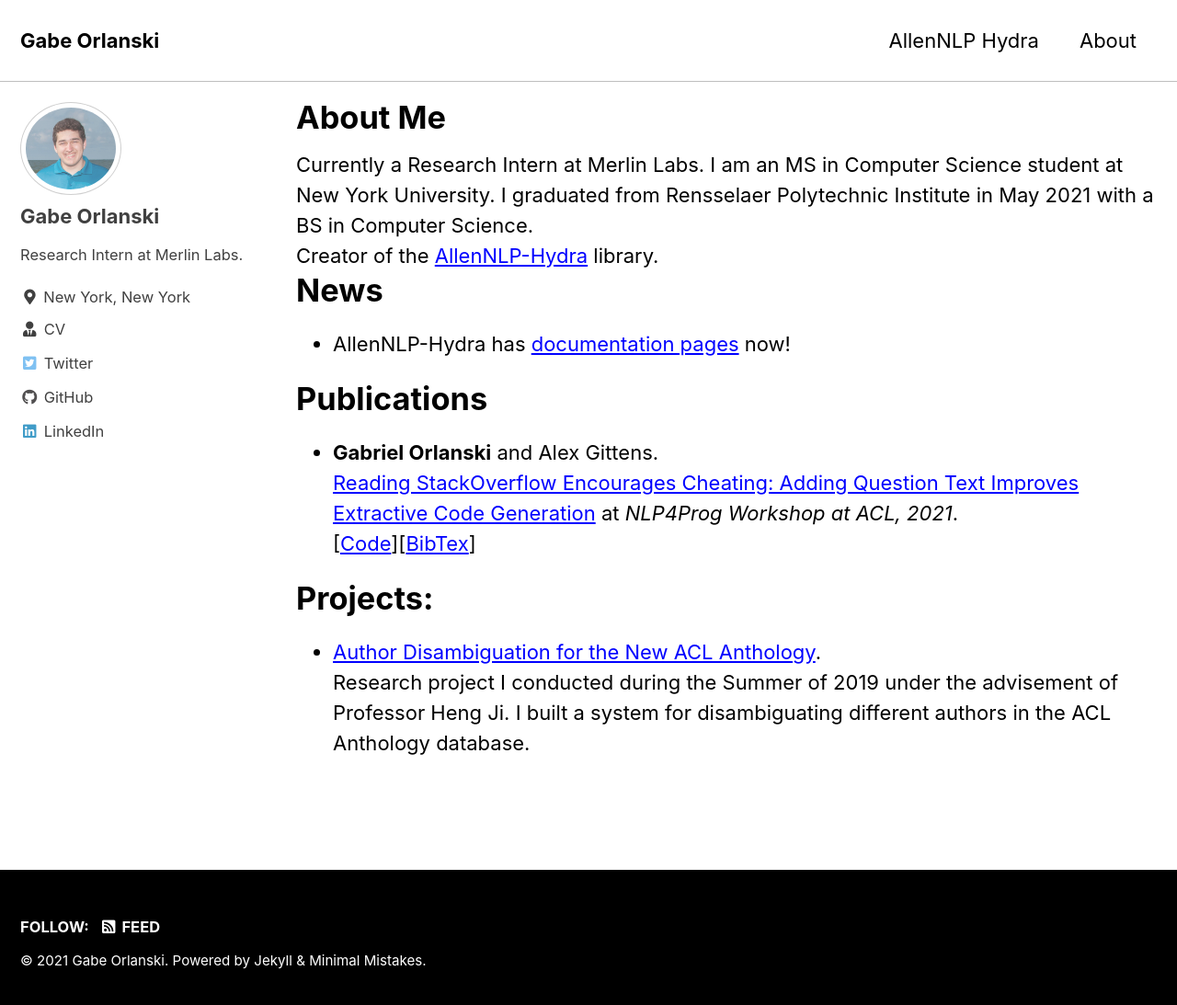
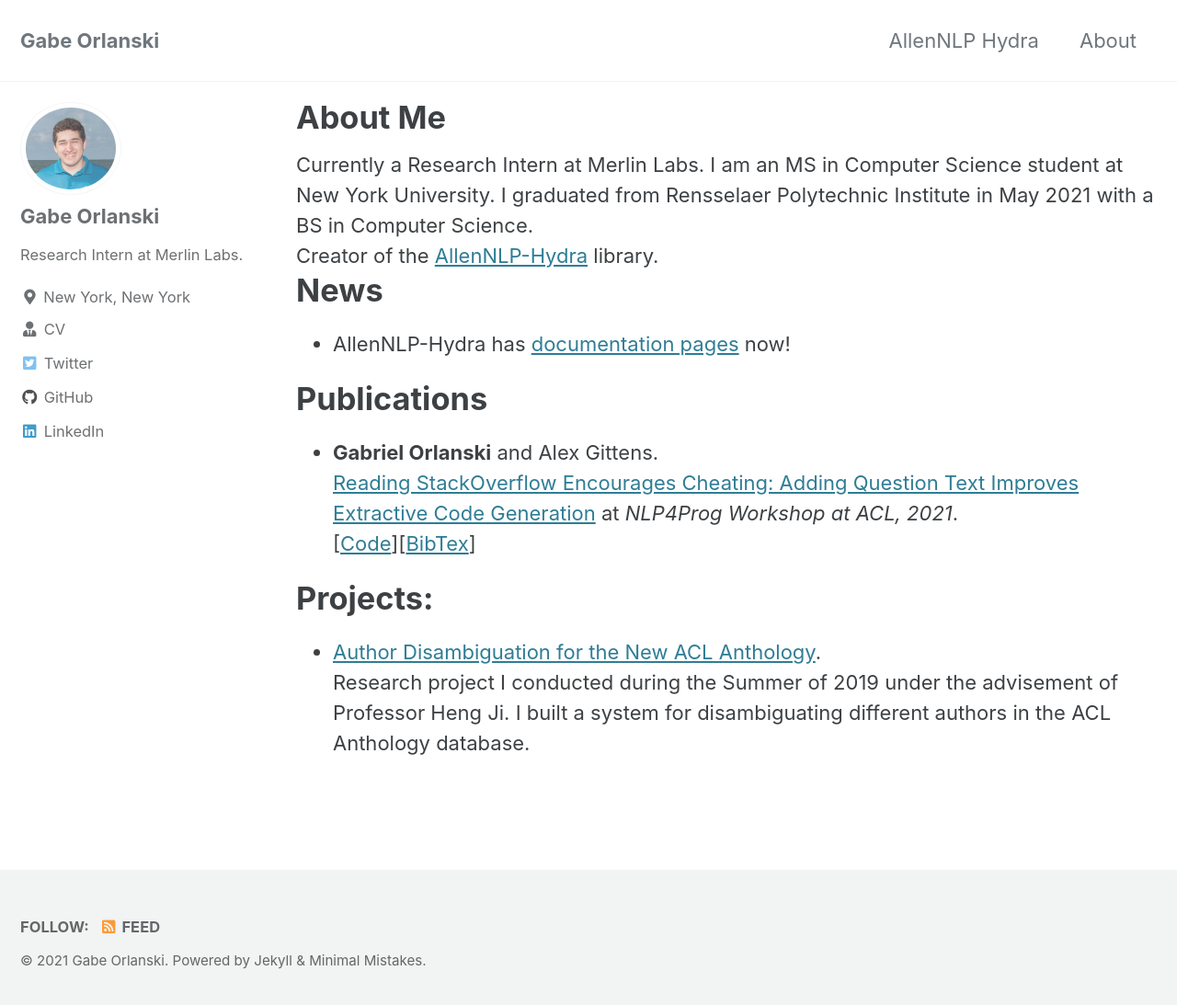
Before and after one commit to gabeorlanski/gabeorlanski.github.io, a Jekyll site: the page built from index.html, in a window 1280 px wide and 1101 px high. Shown: the top 1093 px of the window at 92% size. Built offline with Jekyll 4.4.1, drawn with Linux system fonts in a browser that asks for light colours; cached includes are drawn as plain includes; the list of posts is cut into pages by our own code.

Commit message:
Tracking fix

```diff
--- a/_config.yml
+++ b/_config.yml
@@ -12,7 +12,7 @@
 
 # theme                  : "minimal-mistakes-jekyll"
 # remote_theme           : "mmistakes/minimal-mistakes"
-minimal_mistakes_skin    : "contrast" # "air", "aqua", "contrast", "dark", "dirt", "neon", "mint", "plum", "sunrise"
+minimal_mistakes_skin    : "default" # "air", "aqua", "contrast", "dark", "dirt", "neon", "mint", "plum", "sunrise"
 
 # Site Settings
 locale                   : "en-US"
@@ -96,7 +96,7 @@ analytics:
   provider               : "google-gtag" # false (default), "google", "google-universal", "google-gtag", "custom"
   google:
     tracking_id          : "G-5H3E57TQSC"
-    anonymize_ip         : # true, false (default)
+    anonymize_ip         : false
 
 
 # Site Author
```
